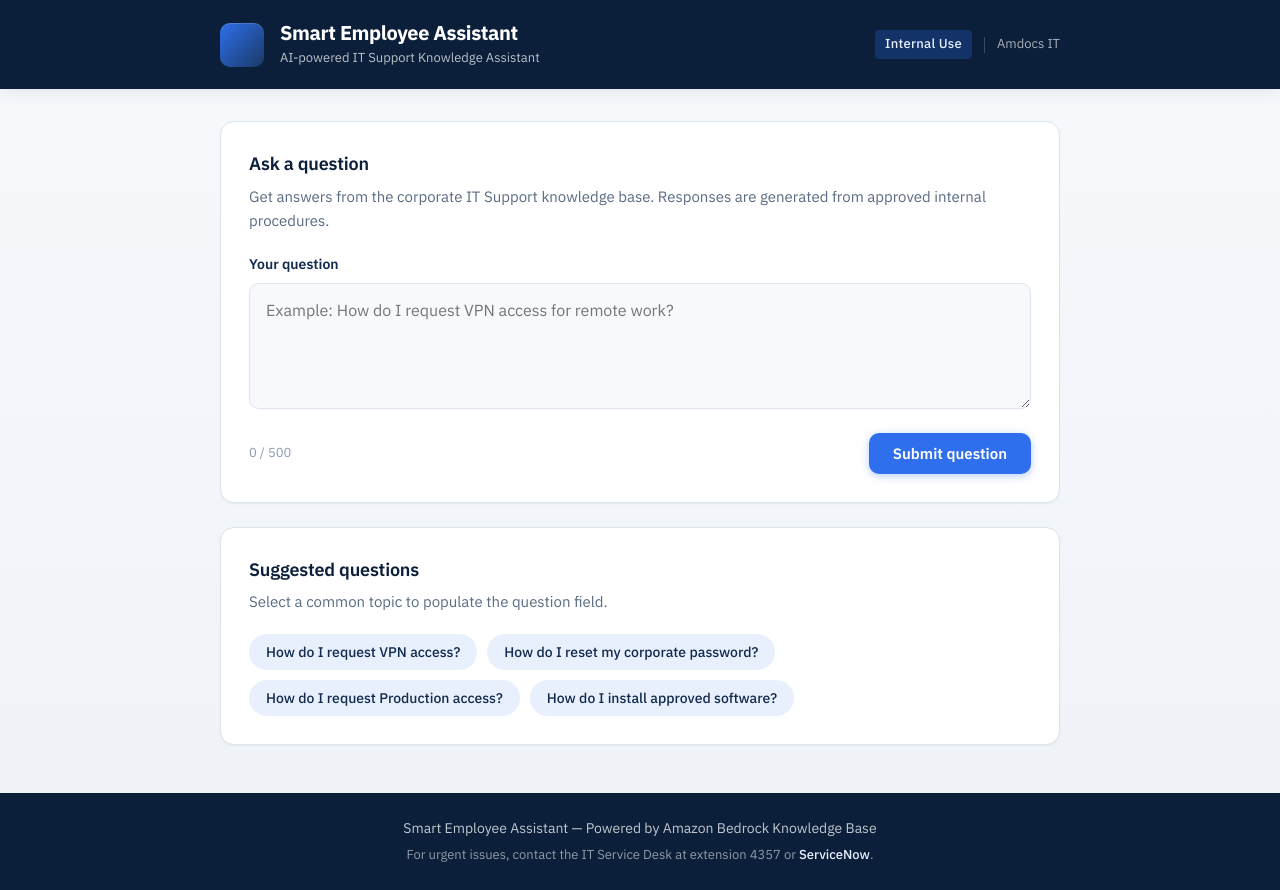
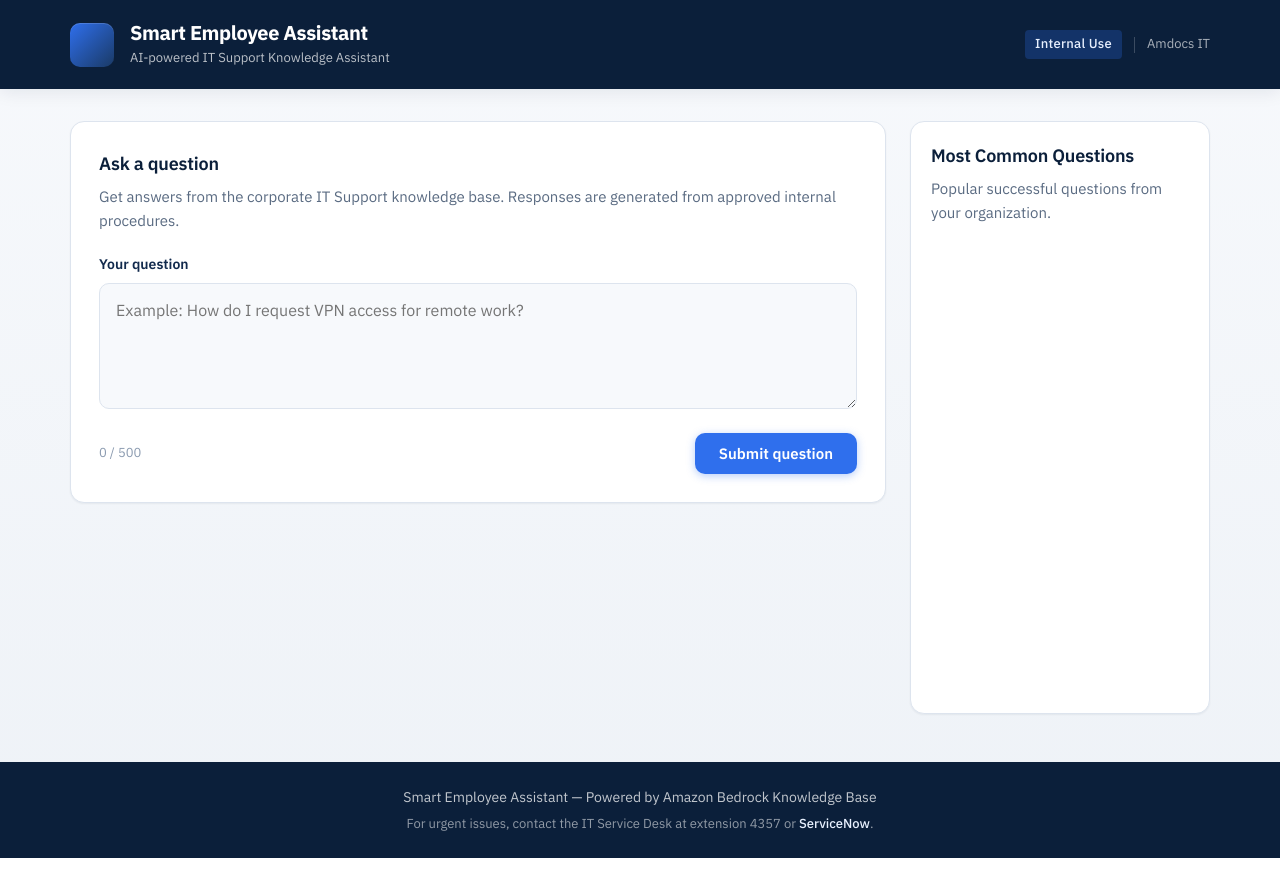
Before and after one commit to yehuda121/Smart-Employee-Assistant, a Flask app: page / in a window 1280 px wide. After the commit the page ends 858 px from the top, so only its background shows below. Run offline with Flask 3, Linux system fonts and the light colour scheme; data that the repository does not hold is empty; parts of the project's set-up code (start-up, migrations or seed data) failed here and were passed over.

Commit message:
Add dynamic Most Common Questions panel with popularity tracking, persistent analytics, and improved enterprise dashboard layout

```diff
--- a/app.py
+++ b/app.py
@@ -15,6 +15,8 @@ from typing import Any
 import boto3
 from botocore.exceptions import BotoCoreError, ClientError
 from flask import Flask, jsonify, render_template, request
+
+from question_stats import get_top_questions, record_successful_question
 
 logging.basicConfig(
     level=logging.INFO,
@@ -337,6 +339,11 @@ def generate_mock_answer(question: str) -> str:
     )
 
 
+def is_fallback_answer(answer: str) -> bool:
+    """Return True when the answer is the standard knowledge-base not-found message."""
+    return answer.strip() == KB_NOT_FOUND_MESSAGE
+
+
 def get_answer(question: str) -> str:
     """Resolve an answer using mock mode or Amazon Bedrock Knowledge Base."""
     if _env_bool("USE_MOCK_ANSWER", default=False):
@@ -349,6 +356,17 @@ def get_answer(question: str) -> str:
 def index():
     """Render the home page."""
     return render_template("index.html")
+
+
+@app.route("/api/common-questions", methods=["GET"])
+def common_questions():
+    """Return the top successful questions ranked by popularity."""
+    try:
+        questions = get_top_questions()
+        return jsonify({"success": True, "questions": questions})
+    except Exception as exc:
+        logger.exception("Failed to load common questions: %s", exc)
+        return jsonify({"success": True, "questions": []})
 
 
 @app.route("/ask", methods=["POST"])
@@ -365,7 +383,20 @@ def ask():
 
     try:
         answer = get_answer(question)
-        return jsonify({"success": True, "answer": answer, "question": question})
+        common = get_top_questions()
+        if not is_fallback_answer(answer):
+            try:
+                record_successful_question(question)
+                common = get_top_questions()
+            except Exception as exc:
+                logger.exception("Failed to record question stats: %s", exc)
+
+        return jsonify({
+            "success": True,
+            "answer": answer,
+            "question": question,
+            "common_questions": common,
+        })
     except ClientError as exc:
         logger.exception("AWS Bedrock client error: %s", exc.response.get("Error", {}).get("Code"))
         return jsonify({"success": False, "error": USER_ERROR_MESSAGE}), 502
--- a/docker-compose.yml
+++ b/docker-compose.yml
@@ -8,6 +8,8 @@ services:
       - .env
     environment:
       - FLASK_APP=app.py
+    volumes:
+      - ./data:/app/data
     restart: unless-stopped
     healthcheck:
       test: ["CMD", "python", "-c", "import urllib.request; urllib.request.urlopen('http://127.0.0.1:5000/')"]
--- a/static/css/styles.css
+++ b/static/css/styles.css
@@ -51,7 +51,7 @@ body {
 
 .container {
   width: 100%;
-  max-width: 880px;
+  max-width: 1180px;
   margin: 0 auto;
   padding: 0 1.25rem;
 }
@@ -136,10 +136,18 @@ body {
   padding: 2rem 0 3rem;
 }
 
-.layout {
+.layout-grid {
+  display: grid;
+  grid-template-columns: minmax(0, 1fr) 300px;
+  gap: 1.5rem;
+  align-items: start;
+}
+
+.chat-column {
   display: flex;
   flex-direction: column;
   gap: 1.5rem;
+  min-width: 0;
 }
 
 /* Cards */
@@ -316,38 +324,80 @@ body {
   padding: 1rem 1.125rem;
 }
 
-/* Examples */
-.examples-list {
+/* Most Common Questions panel */
+.common-panel {
+  position: sticky;
+  top: 5.5rem;
+  padding: 1.25rem;
+}
+
+.common-questions-list {
   list-style: none;
   margin: 0;
   padding: 0;
   display: flex;
-  flex-wrap: wrap;
-  gap: 0.625rem;
+  flex-direction: column;
+  gap: 0.5rem;
+  min-height: 28rem;
 }
 
-.example-chip {
+.common-item {
+  margin: 0;
+}
+
+.common-question-btn {
+  width: 100%;
+  display: flex;
+  align-items: flex-start;
+  justify-content: space-between;
+  gap: 0.75rem;
+  padding: 0.75rem 0.875rem;
   font-family: var(--font);
   font-size: 0.875rem;
   font-weight: 500;
+  line-height: 1.45;
+  text-align: left;
   color: var(--navy-800);
-  background: var(--blue-100);
-  border: 1px solid transparent;
-  border-radius: 999px;
-  padding: 0.5rem 1rem;
+  background: var(--gray-50);
+  border: 1px solid var(--gray-200);
+  border-radius: var(--radius);
   cursor: pointer;
-  transition: background var(--transition), border-color var(--transition), color var(--transition);
+  transition: background var(--transition), border-color var(--transition), box-shadow var(--transition);
 }
 
-.example-chip:hover {
-  background: var(--white);
-  border-color: var(--blue-500);
-  color: var(--blue-600);
+.common-question-btn:hover:not(:disabled) {
+  background: var(--blue-100);
+  border-color: rgba(47, 111, 237, 0.35);
 }
 
-.example-chip:focus {
+.common-question-btn:focus {
   outline: none;
   box-shadow: 0 0 0 3px rgba(47, 111, 237, 0.2);
+}
+
+.common-question-btn:disabled {
+  opacity: 0.65;
+  cursor: not-allowed;
+}
+
+.common-question-text {
+  flex: 1;
+  min-width: 0;
+}
+
+.common-question-count {
+  flex-shrink: 0;
+  font-size: 0.8125rem;
+  font-weight: 600;
+  color: var(--blue-600);
+  white-space: nowrap;
+}
+
+.common-empty {
+  font-size: 0.875rem;
+  color: var(--gray-600);
+  line-height: 1.5;
+  padding: 0.5rem 0;
 }
 
 /* Footer */
@@ -384,6 +434,25 @@ body {
 }
 
 /* Responsive */
+@media (max-width: 900px) {
+  .layout-grid {
+    grid-template-columns: 1fr;
+  }
+
+  .common-panel {
+    position: static;
+    order: 2;
+  }
+
+  .chat-column {
+    order: 1;
+  }
+
+  .common-questions-list {
+    min-height: 0;
+  }
+}
+
 @media (max-width: 640px) {
   .header-inner {
     flex-direction: column;
--- a/templates/index.html
+++ b/templates/index.html
@@ -29,7 +29,8 @@
   </header>
 
   <main class="main-content">
-    <div class="container layout">
+    <div class="container layout-grid">
+      <div class="chat-column">
         <section class="card ask-card" aria-labelledby="ask-heading">
           <div class="card-header">
             <h2 id="ask-heading" class="card-title">Ask a question</h2>
@@ -72,35 +73,17 @@
           </div>
           <div id="response-body" class="response-body" role="status" aria-live="polite"></div>
         </section>
+      </div>
 
-      <section class="card examples-card" aria-labelledby="examples-heading">
+      <aside class="card common-panel" aria-labelledby="common-heading">
         <div class="card-header">
-          <h2 id="examples-heading" class="card-title">Suggested questions</h2>
-          <p class="card-description">Select a common topic to populate the question field.</p>
+          <h2 id="common-heading" class="card-title">Most Common Questions</h2>
+          <p class="card-description">Popular successful questions from your organization.</p>
         </div>
-        <ul class="examples-list" role="list">
-          <li>
-            <button type="button" class="example-chip" data-question="How do I request VPN access?">
-              How do I request VPN access?
-            </button>
-          </li>
-          <li>
-            <button type="button" class="example-chip" data-question="How do I reset my corporate password?">
-              How do I reset my corporate password?
-            </button>
-          </li>
-          <li>
-            <button type="button" class="example-chip" data-question="How do I request Production access?">
-              How do I request Production access?
-            </button>
-          </li>
-          <li>
-            <button type="button" class="example-chip" data-question="How do I install approved software?">
-              How do I install approved software?
-            </button>
-          </li>
+        <ul id="common-questions-list" class="common-questions-list" role="list" aria-live="polite">
+          <li class="common-empty" aria-hidden="true">Loading common questions...</li>
         </ul>
-      </section>
+      </aside>
     </div>
   </main>
 
@@ -125,10 +108,10 @@
       const responseSection = document.getElementById("response-section");
       const responseBody = document.getElementById("response-body");
       const responseQuestion = document.getElementById("response-question");
+      const commonList = document.getElementById("common-questions-list");
       const btnText = submitBtn.querySelector(".btn-text");
       const btnSpinner = submitBtn.querySelector(".btn-spinner");
       const maxLength = 500;
-
       function updateCharCount() {
         const len = questionInput.value.length;
         charCount.textContent = len + " / " + maxLength;
@@ -142,6 +125,9 @@
         btnSpinner.hidden = !isLoading;
         submitBtn.classList.toggle("is-loading", isLoading);
         form.classList.toggle("is-loading", isLoading);
+        commonList.querySelectorAll(".common-question-btn").forEach(function (btn) {
+          btn.disabled = isLoading;
+        });
       }
 
       function showResponse(question, answer, isError) {
@@ -152,26 +138,56 @@
         responseSection.scrollIntoView({ behavior: "smooth", block: "nearest" });
       }
 
-      questionInput.addEventListener("input", updateCharCount);
+      function renderCommonQuestions(questions) {
+        commonList.innerHTML = "";
+
+        (questions || []).forEach(function (item) {
+          const li = document.createElement("li");
+          li.className = "common-item";
+
+          const button = document.createElement("button");
+          button.type = "button";
+          button.className = "common-question-btn";
+          button.setAttribute("data-question", item.question);
+
+          const text = document.createElement("span");
+          text.className = "common-question-text";
+          text.textContent = item.question;
+
+          const count = document.createElement("span");
+          count.className = "common-question-count";
+          count.textContent = "(" + item.count + ")";
+
+          button.appendChild(text);
+          button.appendChild(count);
+          button.addEventListener("click", function () {
+            questionInput.value = item.question;
             updateCharCount();
-
-      document.querySelectorAll(".example-chip").forEach(function (chip) {
-        chip.addEventListener("click", function () {
-          questionInput.value = chip.getAttribute("data-question") || "";
-          updateCharCount();
-          questionInput.focus();
-        });
+            form.requestSubmit();
           });
 
-      form.addEventListener("submit", async function (event) {
-        event.preventDefault();
-        const question = questionInput.value.trim();
-        if (!question) {
-          showResponse("", "Please enter a question.", true);
-          questionInput.focus();
-          return;
+          li.appendChild(button);
+          commonList.appendChild(li);
+        });
       }
 
+      async function loadCommonQuestions() {
+        try {
+          const response = await fetch("{{ url_for('common_questions') }}", {
+            headers: { "Accept": "application/json" }
+          });
+          const data = await response.json();
+          if (data.success) {
+            renderCommonQuestions(data.questions);
+          } else {
+            renderCommonQuestions([]);
+          }
+        } catch (err) {
+          renderCommonQuestions([]);
+        }
+      }
+
+      async function submitQuestion(question) {
         setLoading(true);
         responseBody.classList.remove("response-error");
 
@@ -189,6 +205,9 @@
 
           if (data.success && data.answer) {
             showResponse(data.question || question, data.answer, false);
+            if (data.common_questions) {
+              renderCommonQuestions(data.common_questions);
+            }
           } else {
             showResponse(question, data.error || "An unexpected error occurred.", true);
           }
@@ -201,6 +220,21 @@
         } finally {
           setLoading(false);
         }
+      }
+
+      questionInput.addEventListener("input", updateCharCount);
+      updateCharCount();
+      loadCommonQuestions();
+
+      form.addEventListener("submit", async function (event) {
+        event.preventDefault();
+        const question = questionInput.value.trim();
+        if (!question) {
+          showResponse("", "Please enter a question.", true);
+          questionInput.focus();
+          return;
+        }
+        await submitQuestion(question);
       });
     })();
   </script>
```
Also changed, not shown: question_stats.py (added, +199 -0 lines), README.md, 3 other files. Lines whose indentation alone changed are shown as unchanged.
